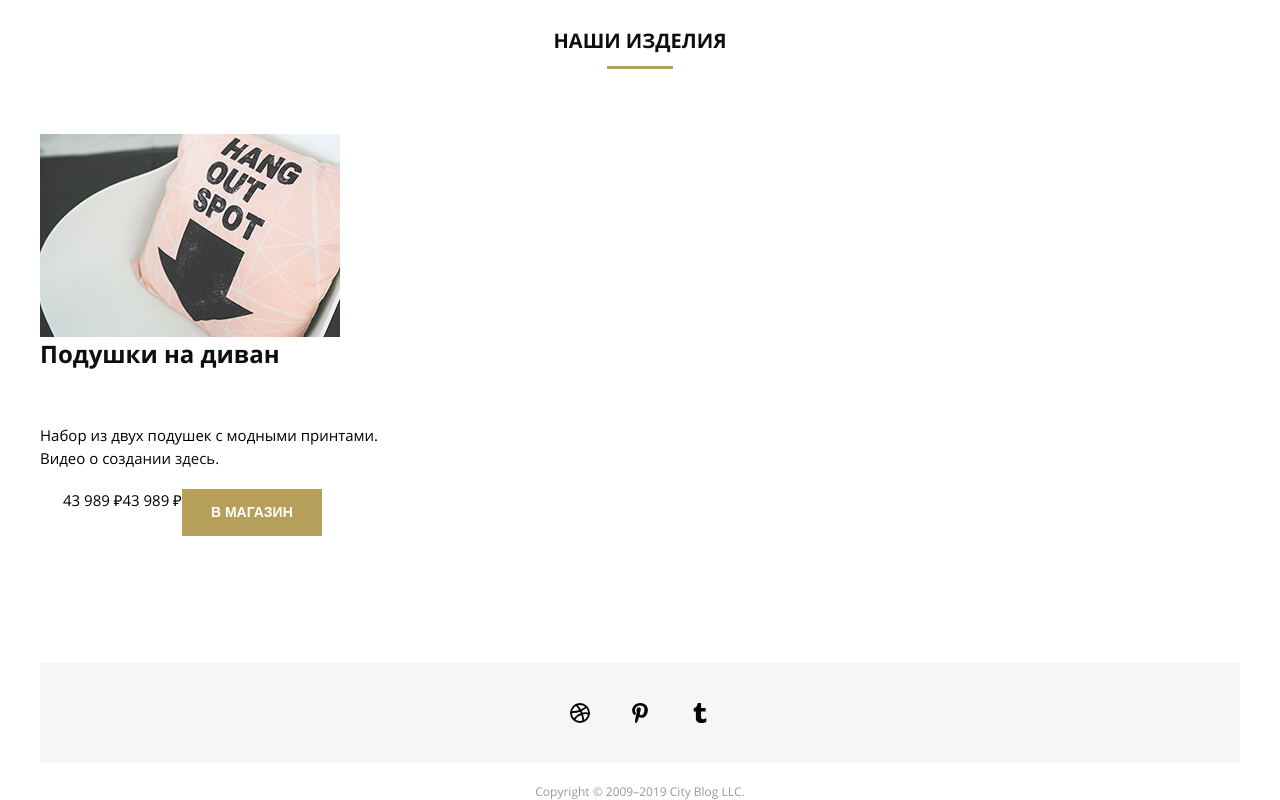
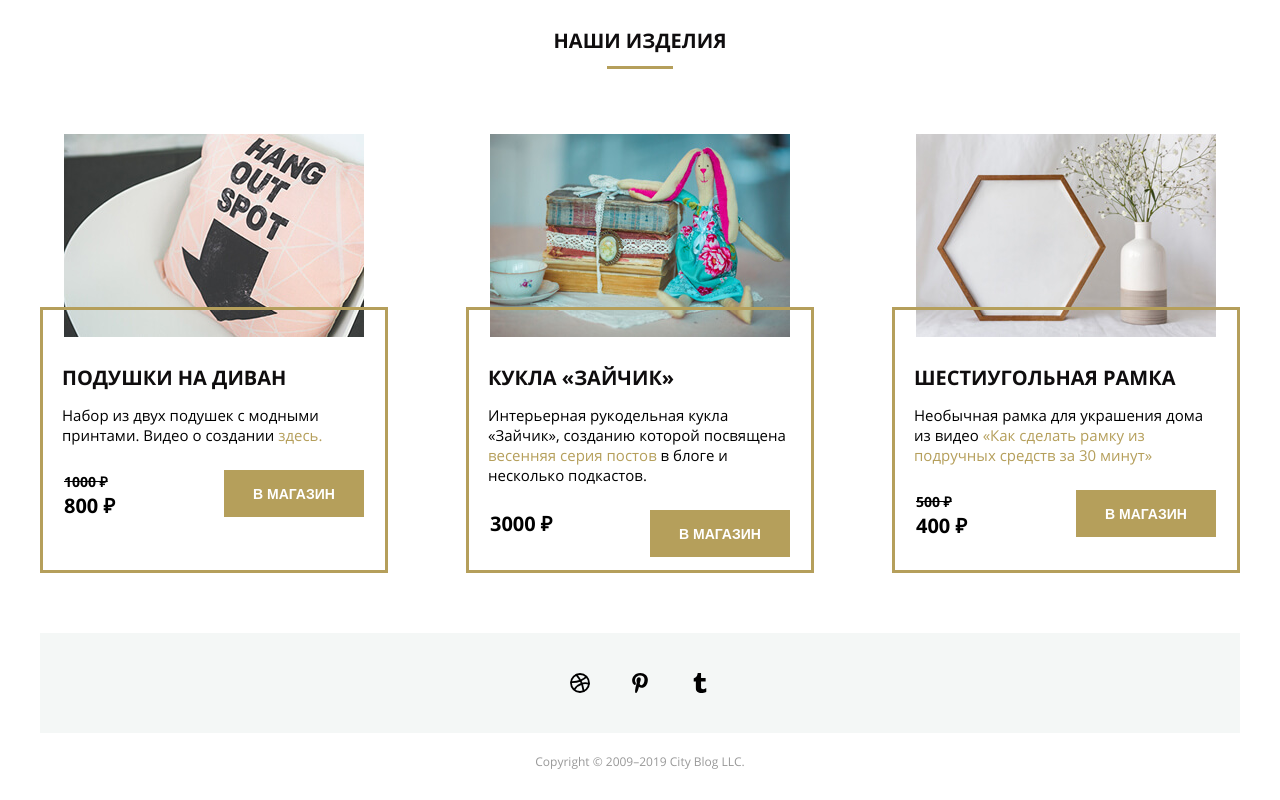
Before and after one commit to Adminrutovich/Diplom2, a plain HTML site: page index.html in a window 1280 px wide. Shown: the part 2817-3617 px from the top of the page. After the commit the page ends 3587 px from the top, so only its background shows below. Drawn offline with Linux system fonts and the light colour scheme; files whose address does not match are found by name.

Commit message:
Add files via upload

```diff
--- a/CSS/style.css
+++ b/CSS/style.css
@@ -182,8 +182,8 @@
 
   @media (min-width: 641px) and (max-width: 1200px) {
     .trends-news {
-      width: 50vw;
-      height: 245px;
+    width: calc(50% - 2px);
+    height: 245px;
     }
     .trends-name {
       font-size: 17px;
@@ -526,13 +526,35 @@
     margin-top: 65px;
     display: flex;
     flex-wrap: wrap;
+    justify-content: space-between;
   }
-  .price {
+  .price-box {
     width: 300px;
     height: 47px;
     margin-left: auto;
     margin-right: auto;
     display: flex;
+    align-items: flex-end;
+  }
+
+  .price {
+    width: 160px;
+    height: 47px;
+    display: inline-block;
+  }
+
+  .product-oldprice {
+    width: 160px;
+    height: 14px;
+    text-decoration: line-through;
+    font-size: 14px;
+    font-weight: 700;
+  }
+
+  .product-price {
+    font-size: 20px;
+    font-weight: 700;
+    width: 160px;
   }
 
   .button-buy {
@@ -547,16 +569,44 @@
     font-weight: 700;
   }
 
+  .video-link {
+    color: #b59f5b;
+  }
+
+  .product-name {
+    margin: 54px 19px 14px;
+    text-transform: uppercase;
+    text-decoration: none;
+    font-size: 20px;
+  }
+
+  .news-text {
+    margin: 0px 19px 25px;
+    font-size: 15px;
+  }
+
   @media (min-width: 1201px) {
     .product-preview {
-      background-image: url(../images/shop-item-desk1.jpg);
       width: 300px;
       height: 203px;
+      margin-left: auto;
+      margin-right: auto;
+      margin-bottom: -30px;
     }
     .product-info {
-      width: 346px;
+      width: 348px;
       height: 266px;
       box-sizing: border-box;
+      border: 3px solid #b59f5b;
+    }
+    .pillow {
+      background-image: url(../images/shop-item-desk1.jpg);
+    }
+    .bunny {
+      background-image: url(../images/shop-item-desk2.jpg);
+    }
+    .frame {
+      background-image: url(../images/shop-item-desk3.jpg);
     }
   }
 
@@ -565,11 +615,15 @@
       background-image: url(../images/shop-item-tablet1.jpg);
       width: 290px;
       height: 225px;
+      margin-left: auto;
+      margin-right: auto;
+      margin-bottom: -30px;
     }
     .product-info {
       width: 337px;
       height: 264px;
       box-sizing: border-box;
+      border: 3px solid #b59f5b;
     }
   }
 
@@ -578,11 +632,15 @@
       background-image: url(../images/shop-item-mobile1.jpg);
       width: 280px;
       height: 283px;
+      margin-left: auto;
+      margin-right: auto;
+      margin-bottom: -30px;
     }
     .product-info {
       width: 330px;
       height: 240px;
       box-sizing: border-box;
+      border: 3px solid #b59f5b;
     }
   }
 
--- a/index.html
+++ b/index.html
@@ -428,29 +428,77 @@
             <a class="trends_now-link" href="#0">Наши изделия</a>
         </h2>
     </div>
+
     <article class="shop">
         <section class="product">
-            <div class="product-preview">
+            <div class="product-preview pillow">
             </div>
             <div class="product-info">
             <h2 class="product-name">
             <a class="product-link" href="#0">Подушки на диван</a>
             </h2>
-            <div class="news-content">
-            <p>
-                Набор из двух подушек с модными принтами. Видео о создании
-                <a class="video-link" href="#0">здесь.</a>
-            </p>
+            <div class="news-text">
+                <p>
+                    Набор из двух подушек с модными принтами. Видео о создании
+                    <a class="video-link" href="#0">здесь.</a>
+                </p>
+            </div>
+            <div class="price-box">
             <div class="price">
-                <span class="product-oldprice">43 989 ₽</span>
-                <span class="product-price">43 989 ₽</span>
-                <button class="button-buy">В МАГАЗИН</button>
-
+                <p><span class="product-oldprice">1000 ₽</span></p>
+                <p><span class="product-price">800 ₽</span></p>
             </div>
+            <button class="button-buy">В МАГАЗИН</button>
+            </div>
+            </div>
+        </section>
+        <section class="product">
+            <div class="product-preview bunny">
+            </div>
+            <div class="product-info">
+            <h2 class="product-name">
+            <a class="product-link" href="#0">Кукла «Зайчик»</a>
+            </h2>
+            <div class="news-text">
+                <p>
+                    Интерьерная рукодельная кукла «Зайчик», созданию которой посвящена
+                    <a class="video-link" href="#0">весенняя серия постов</a>
+                    в блоге и несколько подкастов.
+                </p>
+            </div>
+            <div class="price-box">
+            <div class="price">
+                <p><span class="product-oldprice"></span></p>
+                <p><span class="product-price">3000 ₽</span></p>
+            </div>
+            <button class="button-buy">В МАГАЗИН</button>
+            </div>
+            </div>
+        </section>
+        <section class="product">
+            <div class="product-preview frame">
+            </div>
+            <div class="product-info">
+            <h2 class="product-name">
+            <a class="product-link" href="#0">Шестиугольная рамка</a>
+            </h2>
+            <div class="news-text">
+                <p>
+                    Необычная рамка для украшения дома из видео
+                    <a class="video-link" href="#0">«Как сделать рамку из подручных средств за 30 минут»</a>
+                </p>
+            </div>
+            <div class="price-box">
+            <div class="price">
+                <p><span class="product-oldprice">500 ₽</span></p>
+                <p><span class="product-price">400 ₽</span></p>
+            </div>
+            <button class="button-buy">В МАГАЗИН</button>
             </div>
             </div>
         </section>
     </article>
+
     <footer class="footer">
         <div class="footer-block">
         <address class="social-networks">
```
